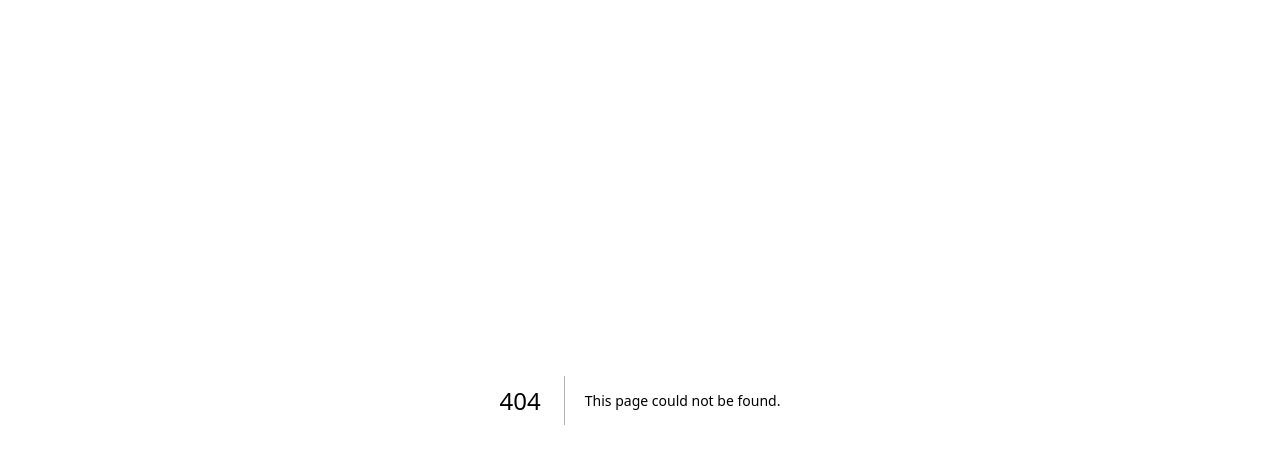
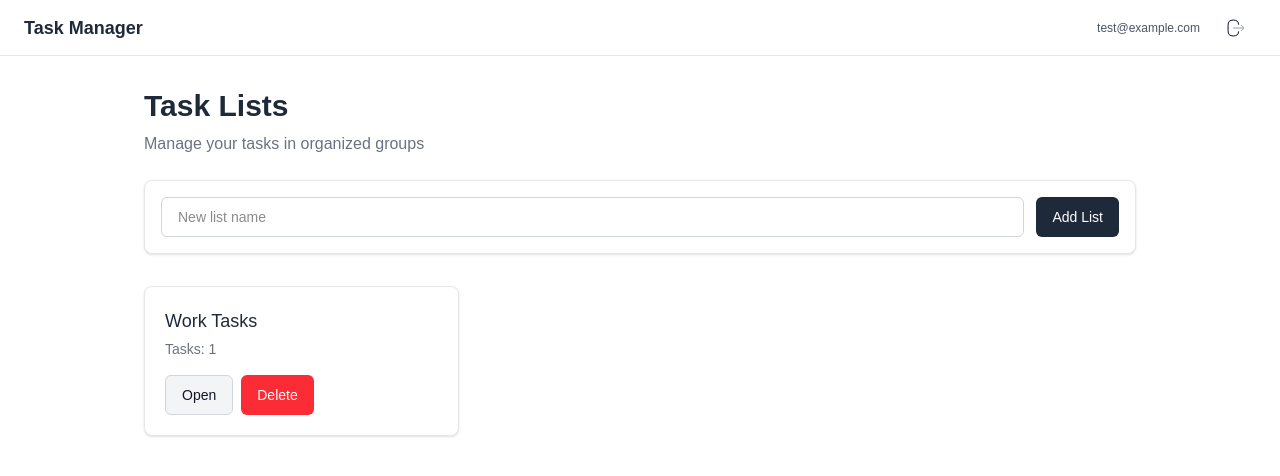
Before and after one commit to Kalips0o/AGSR-Task-Manager-test, a Next.js app: page /dashboard in a window 1280 px wide. Before the commit this address had no page. Shown: the top 476 px of the page. Built offline with nearby package versions, Linux system fonts and the light colour scheme.

Commit message:
feat: implemented dashboard header and page components

```diff
--- /dev/null
+++ b/src/app/dashboard/page.tsx
@@ -0,0 +1,97 @@
+"use client";
+
+import React, { useState } from "react";
+
+import { useRouter } from "next/navigation";
+import { v4 as uuidv4 } from "uuid";
+
+import { Header } from "../../components/header/header";
+import { Button } from "../../shared/components/ui/button";
+import { EditableTitle } from "../../shared/components/ui/editableTitle";
+import { Input } from "../../shared/components/ui/input";
+
+export default function DashboardPage() {
+  const router = useRouter();
+  const [lists, setLists] = useState([
+    {
+      id: "1",
+      title: "Work Tasks",
+      tasks: [{ id: "t1", title: "Make a commit", done: false }],
+    },
+  ]);
+  const [newTitle, setNewTitle] = useState("");
+  const userEmail = "test@example.com";
+
+  const handleAddList = () => {
+    if (!newTitle.trim()) return;
+    const newList = {
+      id: uuidv4(),
+      title: newTitle,
+      tasks: [],
+    };
+    setLists((prev) => [...prev, newList]);
+    setNewTitle("");
+  };
+
+  const handleDeleteList = (id: string) => {
+    setLists((prev) => prev.filter((list) => list.id !== id));
+  };
+
+  const handleEditTitle = (id: string, title: string) => {
+    setLists((prev) => prev.map((list) => (list.id === id ? { ...list, title } : list)));
+  };
+
+  return (
+    <>
+      <Header email={userEmail} />
+
+      <main className="max-w-5xl mx-auto px-4 py-8">
+        <div className="mb-6">
+          <h1 className="text-3xl font-bold text-gray-800 mb-2">Task Lists</h1>
+          <p className="text-gray-500">Manage your tasks in organized groups</p>
+        </div>
+
+        <div className="bg-white border border-gray-200 rounded-lg p-4 mb-8 shadow-sm">
+          <div className="flex flex-col sm:flex-row gap-3">
+            <div className="flex-1 min-w-0">
+              <Input
+                placeholder="New list name"
+                value={newTitle}
+                onChange={(e) => setNewTitle(e.target.value)}
+              />
+            </div>
+            <Button className="sm:w-auto" variant="default" onClick={handleAddList}>
+              Add List
+            </Button>
+          </div>
+        </div>
+
+        <div className="grid gap-6 sm:grid-cols-2 lg:grid-cols-3">
+          {lists.map((list) => (
+            <div
+              className="rounded-lg border border-gray-200 bg-white p-5 shadow-sm hover:shadow-md transition"
+              key={list.id}
+            >
+              <EditableTitle
+                inputClassName="text-lg font-medium text-gray-800 w-full border-b border-gray-300 focus:outline-none focus:border-gray-500"
+                title={list.title}
+                onChange={(newTitle) => handleEditTitle(list.id, newTitle)}
+              />
+
+              <p className="text-sm text-gray-500 mt-1 mb-4">Tasks: {list.tasks.length}</p>
+
+              <div className="flex flex-wrap gap-2">
+                <Button variant="secondary" onClick={() => router.push(`/list/${list.id}`)}>
+                  Open
+                </Button>
+                <Button variant="destructive" onClick={() => handleDeleteList(list.id)}>
+                  Delete
+                </Button>
+              </div>
+            </div>
+          ))}
+        </div>
+      </main>
+    </>
+  );
+}
--- /dev/null
+++ b/src/components/header/header.tsx
@@ -0,0 +1,45 @@
+"use client";
+
+import { useRouter } from "next/navigation";
+
+import { Button } from "@/shared/components/ui/button";
+import { Typography } from "@/shared/components/ui/typography";
+
+import { IconLogout } from "../../shared/components/icons/icon-logout";
+
+interface HeaderProps {
+  email: string;
+}
+
+export function Header({ email }: HeaderProps) {
+  const router = useRouter();
+
+  const handleLogout = () => {
+    // TODO: Add proper logout logic here
+    // For now, just redirect to login page
+    router.push("/login");
+  };
+
+  return (
+    <header className="w-full h-14 px-6 flex items-center justify-between bg-white border-b border-gray-200">
+      <Typography className="text-gray-800" variant="headline-2-bold">
+        Task Manager
+      </Typography>
+
+      <div className="flex items-center gap-4">
+        <Typography className="text-gray-600" variant="body-m-medium">
+          {email}
+        </Typography>
+        <Button
+          className="text-gray-600 hover:text-red-600"
+          size="icon"
+          title="Logout"
+          variant="ghost"
+          onClick={handleLogout}
+        >
+          <IconLogout className="h-5 w-5" />
+        </Button>
+      </div>
+    </header>
+  );
+}
--- /dev/null
+++ b/src/shared/components/icons/icon-logout.tsx
@@ -0,0 +1,36 @@
+import { ComponentProps } from "react";
+
+export const IconLogout = (props: ComponentProps<"svg">) => {
+  return (
+    <svg
+      fill="none"
+      height="24"
+      stroke="#070D31"
+      viewBox="0 0 24 24"
+      width="24"
+      xmlns="http://www.w3.org/2000/svg"
+      {...props}
+    >
+      <path
+        d="M15.1104 7.56048C14.8004 3.96048 12.9504 2.49048 8.90039 2.49048H8.77039C4.30039 2.49048 2.51039 4.28048 2.51039 8.75048V15.2705C2.51039 19.7405 4.30039 21.5305 8.77039 21.5305H8.90039C12.9204 21.5305 14.7704 20.0805 15.1004 16.5405"
+        strokeLinecap="round"
+        strokeLinejoin="round"
+        strokeWidth="1.2"
+      />
+      <g opacity="0.4">
+        <path
+          d="M9.0011 12.0005H20.3811"
+          strokeLinecap="round"
+          strokeLinejoin="round"
+          strokeWidth="1.2"
+        />
+        <path
+          d="M18.151 8.65112L21.501 12.0011L18.151 15.3511"
+          strokeLinecap="round"
+          strokeLinejoin="round"
+          strokeWidth="1.2"
+        />
+      </g>
+    </svg>
+  );
+};
--- /dev/null
+++ b/src/shared/components/ui/editableTitle.tsx
@@ -0,0 +1,50 @@
+import React, { useState } from "react";
+
+import { Input } from "./input";
+
+interface EditableTitleProps {
+  title: string;
+  onChange: (newTitle: string) => void;
+  className?: string;
+  inputClassName?: string;
+}
+
+export function EditableTitle({ title, onChange, className, inputClassName }: EditableTitleProps) {
+  const [isEditing, setIsEditing] = useState(false);
+  const [value, setValue] = useState(title);
+
+  const handleBlur = () => {
+    setIsEditing(false);
+    if (value.trim() !== title) {
+      onChange(value.trim());
+    }
+  };
+
+  const handleKeyDown = (e: React.KeyboardEvent<HTMLInputElement>) => {
+    if (e.key === "Enter") {
+      handleBlur();
+    }
+    if (e.key === "Escape") {
+      setIsEditing(false);
+      setValue(title);
+    }
+  };
+
+  return isEditing ? (
+    <Input
+      autoFocus
+      className={inputClassName}
+      value={value}
+      onBlur={handleBlur}
+      onChange={(e) => setValue(e.target.value)}
+      onKeyDown={handleKeyDown}
+    />
+  ) : (
+    <h2
+      className={`text-lg font-medium text-gray-800 cursor-pointer hover:underline ${className ?? ""}`}
+      onClick={() => setIsEditing(true)}
+    >
+      {title}
+    </h2>
+  );
+}
```
